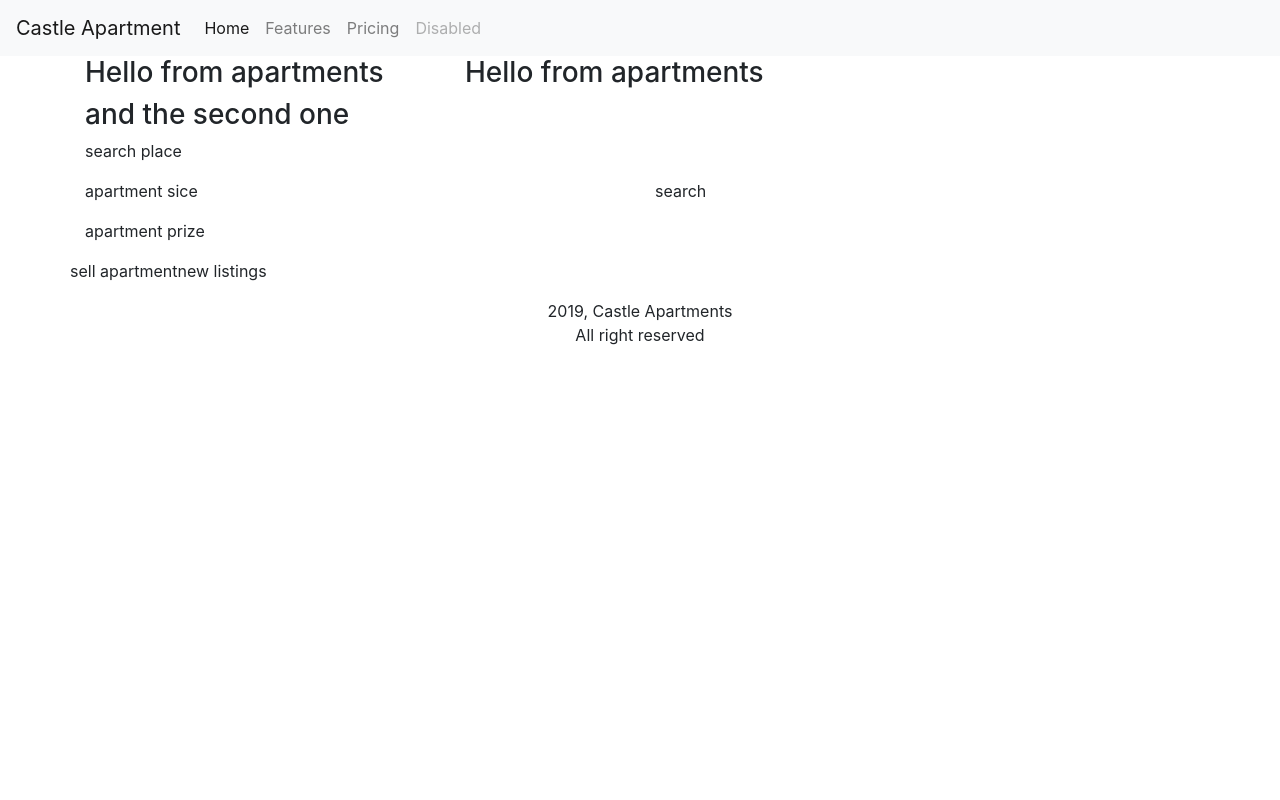
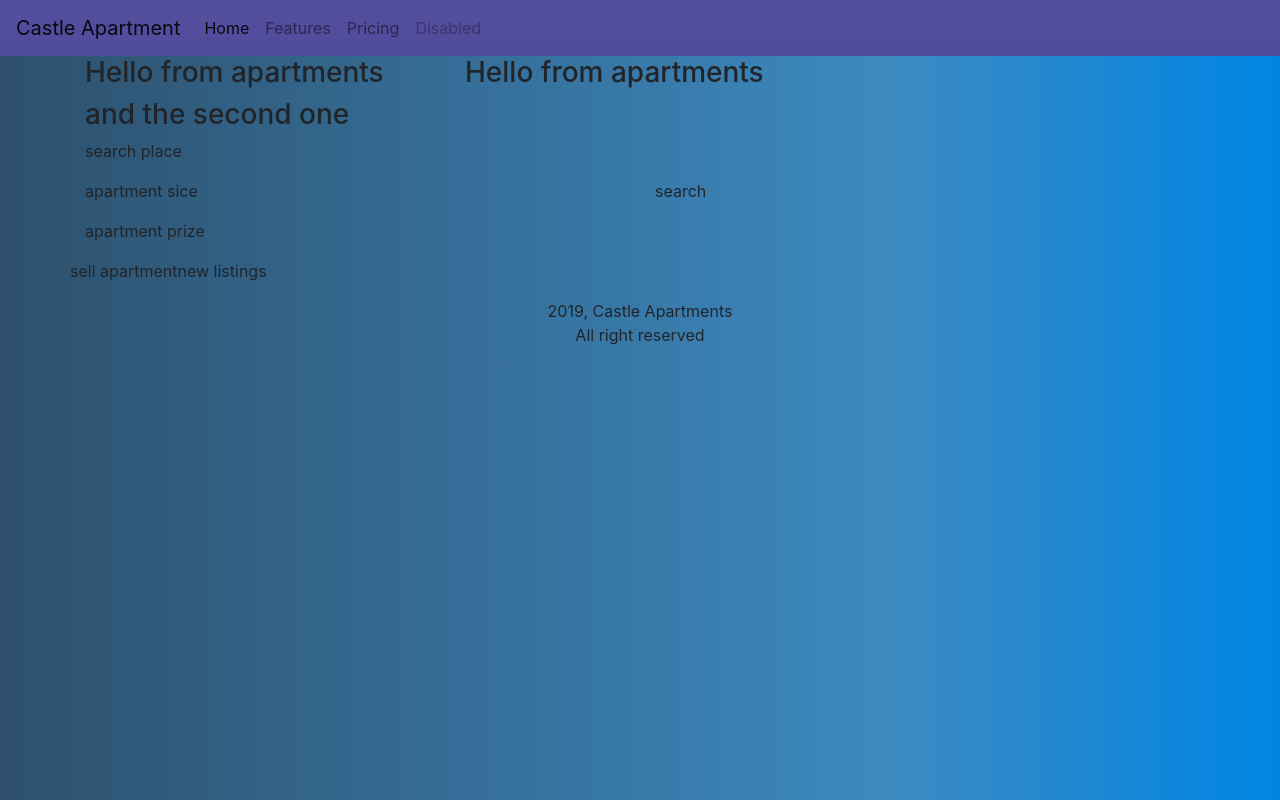
Before and after one commit to Svavar16/CastleApartment, a Django app: page / in a window 1280 px wide. Run offline with Django 3.2, Linux system fonts and the light colour scheme; some libraries are stand-ins or nearby versions.

Commit message:
styled the navbar

```diff
--- a/static/css/main.css
+++ b/static/css/main.css
@@ -1,3 +1,29 @@
-.red {
-    background-color: red;
+body {
+    background: rgb(46,80,108);
+    background: linear-gradient(90deg, rgba(46,80,108,1) 0%, rgba(60,138,193,1) 70%, rgba(0,133,228,1) 100%);
 }
+
+.navbar-light {
+    background: linear-gradient(180deg, #087cdb, #31648e, #544e9f, #494394);
+    background-size: 800% 800%;
+
+    -webkit-animation: TitleAnimation 30s ease infinite;
+    -moz-animation: TitleAnimation 30s ease infinite;
+    animation: TitleAnimation 30s ease infinite;
+}
+
+@-webkit-keyframes TitleAnimation {
+    0%{background-position:50% 0%}
+    50%{background-position:51% 100%}
+    100%{background-position:50% 0%}
+}
+@-moz-keyframes TitleAnimation {
+    0%{background-position:50% 0%}
+    50%{background-position:51% 100%}
+    100%{background-position:50% 0%}
+}
+@keyframes TitleAnimation {
+    0%{background-position:50% 0%}
+    50%{background-position:51% 100%}
+    100%{background-position:50% 0%}
+}
```
